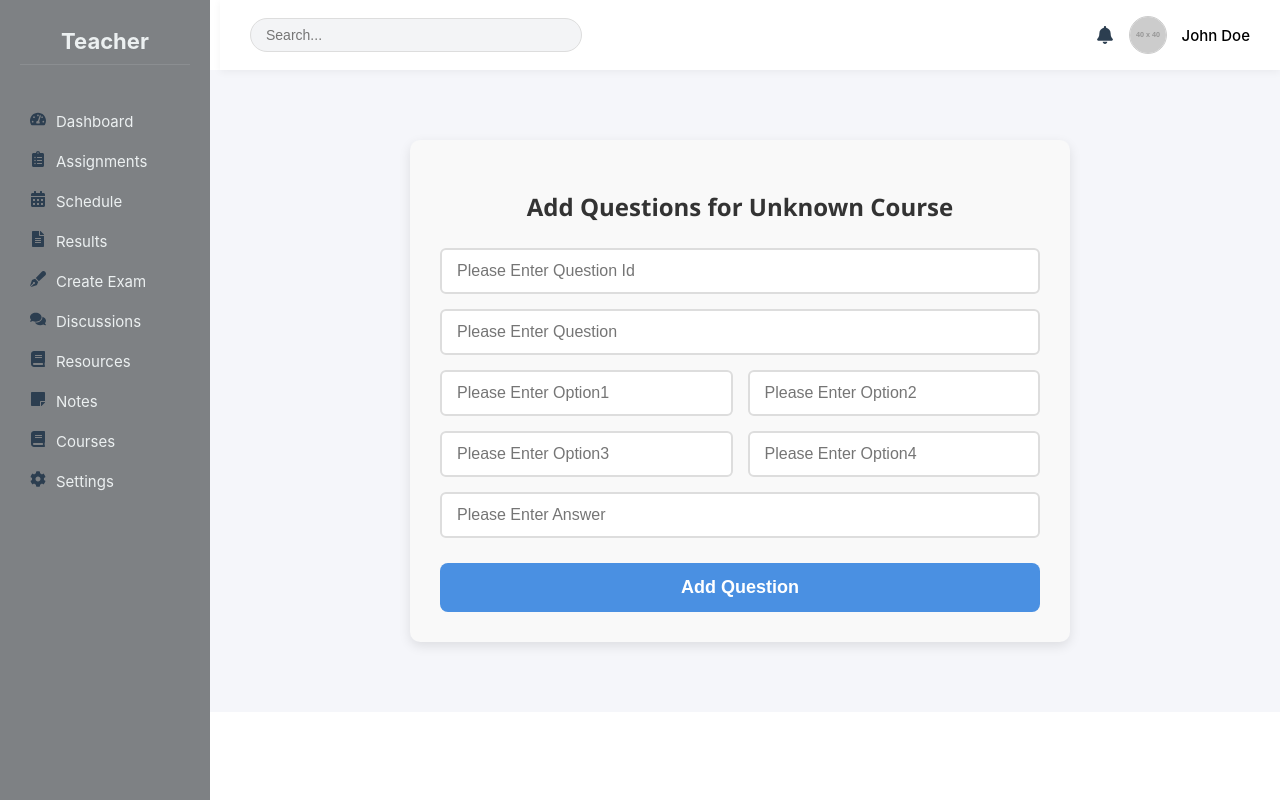
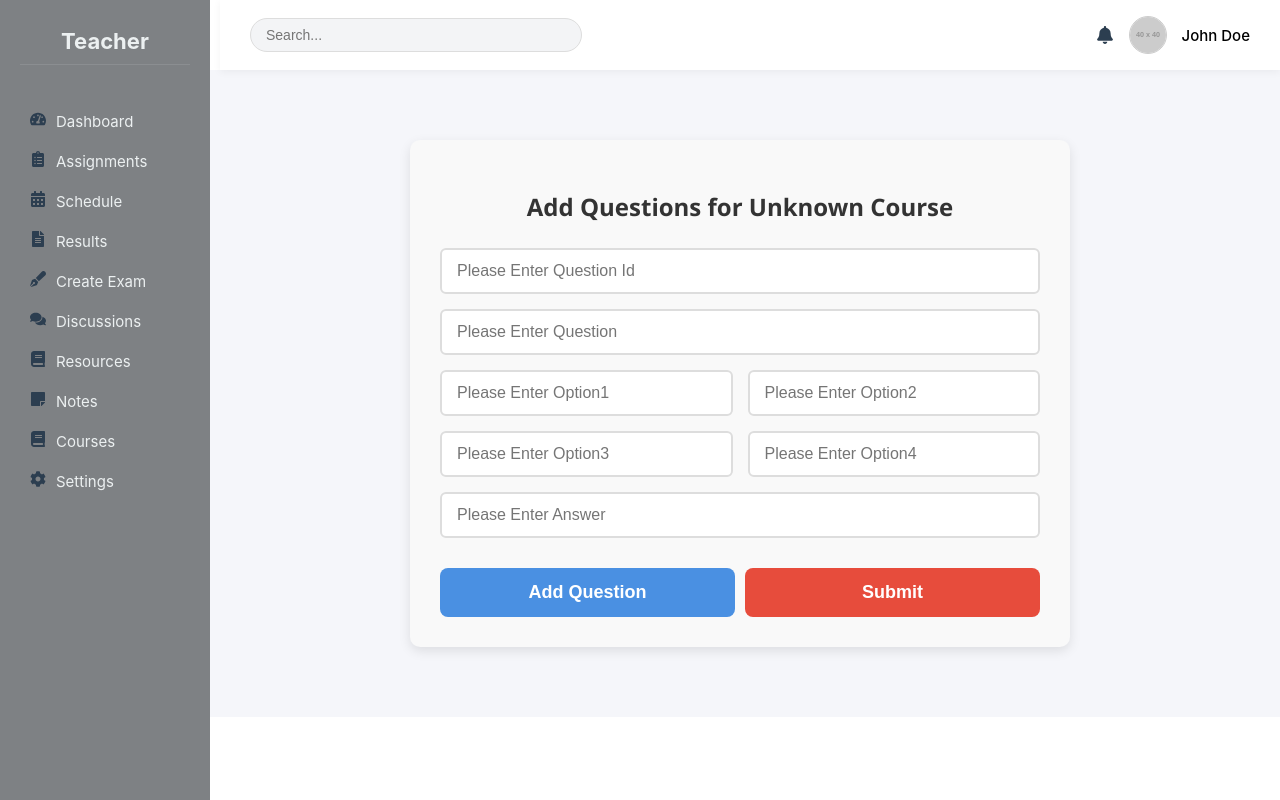
Before and after one commit to RishitKestwal10/Online-Exam-and-Certification-Platform, a React (Create React App) app in the folder frontend/: page /mcqform in a window 1280 px wide. Built offline with nearby package versions, Linux system fonts and the light colour scheme.

Commit message:
add submit button

```diff
--- a/frontend/src/components/MCQForm.css
+++ b/frontend/src/components/MCQForm.css
@@ -44,25 +44,50 @@
   flex: 1;
 }
 
-.mcq-form button[type="submit"] {
+.button-row {
+  display: flex;
+  justify-content: space-between;
+  gap: 10px;
+  margin-top: 15px;
+}
+
+.mcq-button {
   padding: 14px 20px;
-  background-color: #4a90e2;
-  color: white;
   font-size: 18px;
   font-weight: 600;
   border: none;
   border-radius: 8px;
   cursor: pointer;
   transition: background-color 0.3s ease;
-  margin-top: 10px;
+  flex: 1;
+  color: white;
 }
 
-.mcq-form button[type="submit"]:hover {
+
+.blue-button {
+  background-color: #4a90e2;
+}
+.blue-button:hover {
   background-color: #357ABD;
 }
 
+
+.red-button {
+  background-color: #e74c3c;
+}
+.red-button:hover {
+  background-color: #c0392b;
+}
+
+.button-row {
+  display: flex;
+  justify-content: space-between;
+  gap: 10px;
+  margin-top: 15px;
+}
+
 @media (max-width: 480px) {
-  .mcq-form .row {
+  .button-row {
     flex-direction: column;
   }
 }
--- a/frontend/src/components/MCQForm.jsx
+++ b/frontend/src/components/MCQForm.jsx
@@ -97,7 +97,21 @@ const MCQForm = () => {
           onChange={(e) => setAnswer(e.target.value)}
           required
         />
-        <button type="submit">Add Question</button>
+     <div className="button-row">
+  <button type="submit" className="mcq-button blue-button">Add Question</button>
+  <button
+    type="button"
+    className="mcq-button red-button"
+    onClick={() => {
+      alert('Another action button clicked');
+    }}
+  >
+    Submit
+  </button>
+</div>
+
+
+
       </form>
     </div>
   );
```
